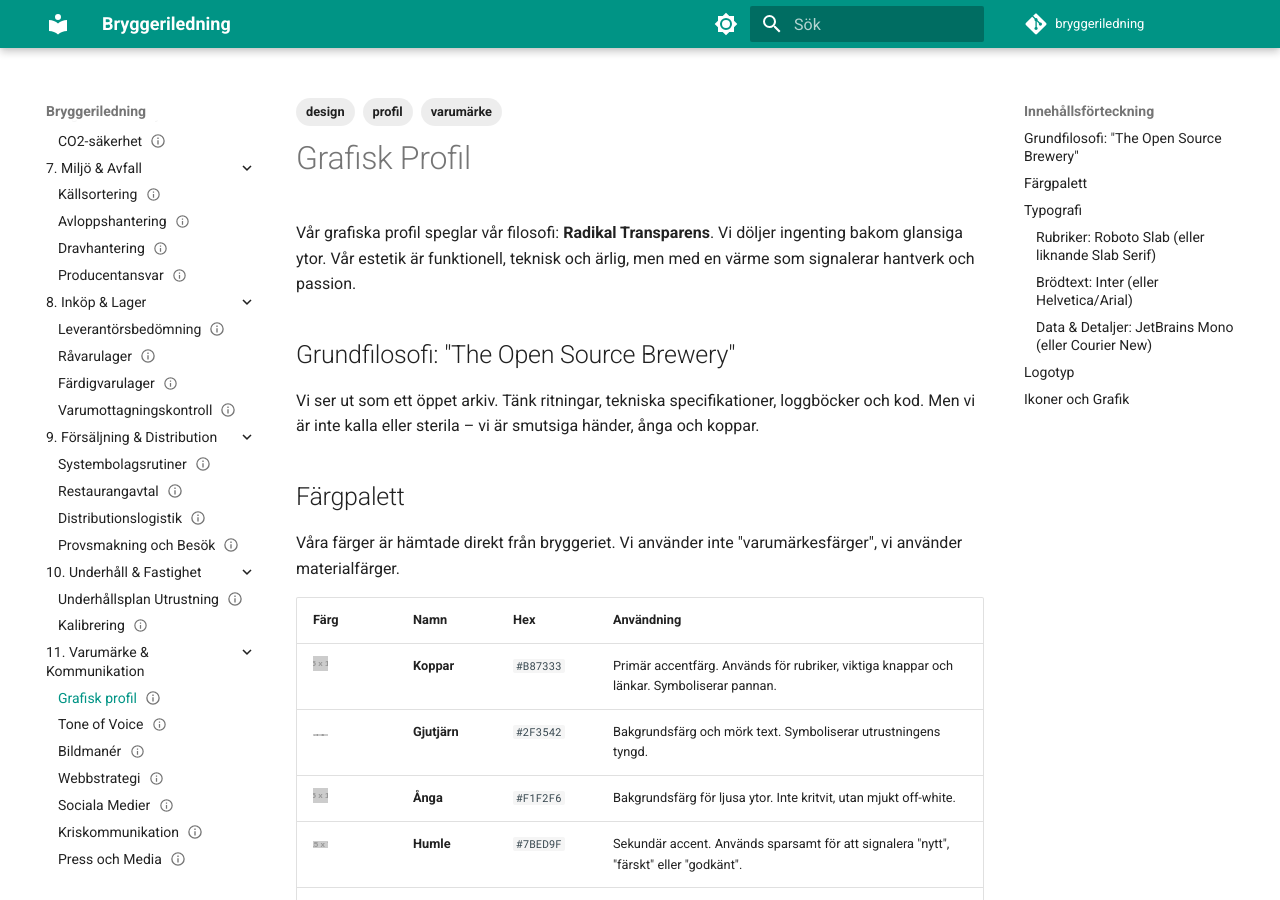
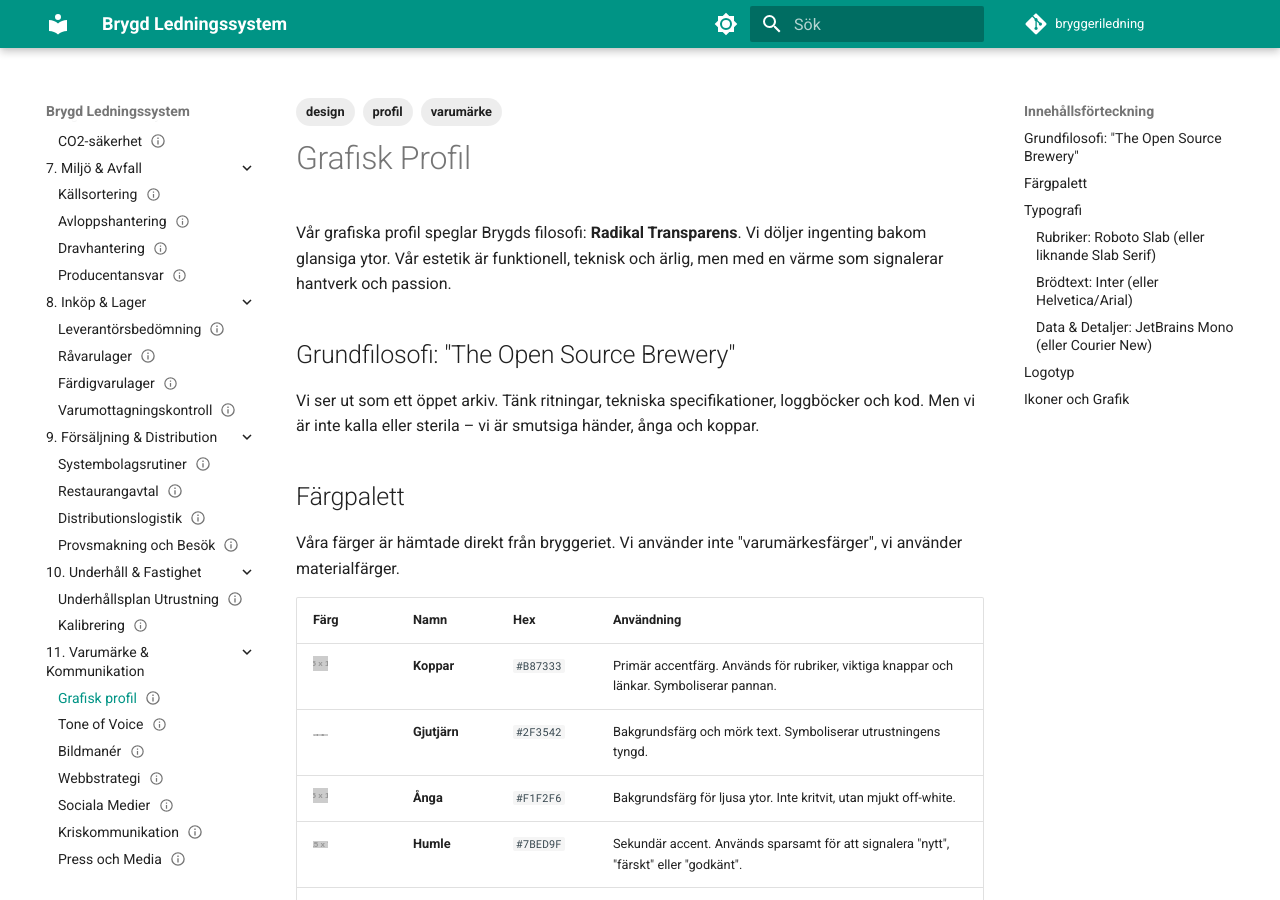
Before and after one commit to ollecwes/bryggeriledning, an MkDocs documentation site: the page built from docs/11_Varumärke_och_Kommunikation/Grafisk_profil.md, in a window 1280 px wide and 900 px high. Built offline with MkDocs 1.6.1 and Material for MkDocs 9.7.7, drawn with Linux system fonts in a browser that asks for light colours; comment, search, counter and statistics services are not loaded.

Commit message:
feat: add initial home page with system overview and update site branding

```diff
--- a/docs/11_Varumärke_och_Kommunikation/Grafisk_profil.md
+++ b/docs/11_Varumärke_och_Kommunikation/Grafisk_profil.md
@@ -11,7 +11,7 @@
 
 # Grafisk Profil
 
-Vår grafiska profil speglar vår filosofi: **Radikal Transparens**. Vi döljer ingenting bakom glansiga ytor. Vår estetik är funktionell, teknisk och ärlig, men med en värme som signalerar hantverk och passion.
+Vår grafiska profil speglar Brygds filosofi: **Radikal Transparens**. Vi döljer ingenting bakom glansiga ytor. Vår estetik är funktionell, teknisk och ärlig, men med en värme som signalerar hantverk och passion.
 
 ## Grundfilosofi: "The Open Source Brewery"
 Vi ser ut som ett öppet arkiv. Tänk ritningar, tekniska specifikationer, loggböcker och kod. Men vi är inte kalla eller sterila – vi är smutsiga händer, ånga och koppar.
--- a/mkdocs.yml
+++ b/mkdocs.yml
@@ -1,6 +1,6 @@
-site_name: Bryggeriledning
+site_name: Brygd Ledningssystem
 site_description: Ledningssystem för bryggeri
-site_author: Bryggeriledning
+site_author: Brygd
 repo_url: https://github.com/ollecwes/bryggeriledning
 repo_name: bryggeriledning
 
```
Also changed, not shown: docs/index.md (+1 -1 lines).
